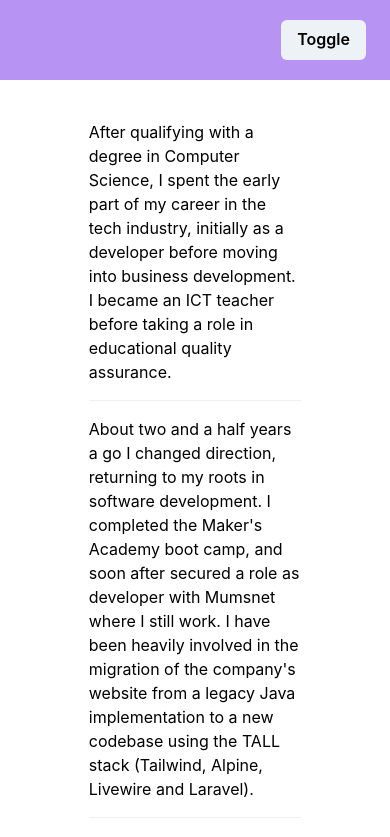
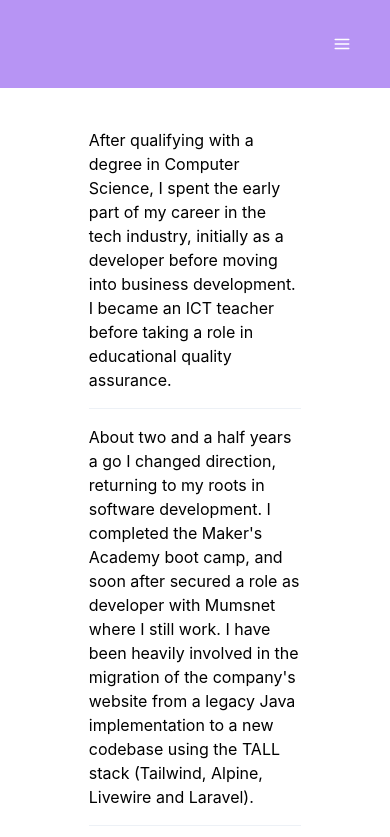
Before and after one commit to PhilipVigus/portfolio2, a React (Create React App) app: page /about in a window 390 px wide. Shown: the top 837 px of the page. Built offline with nearby package versions, Linux system fonts and the light colour scheme.

Commit message:
Add hamburger icon

```diff
--- a/package.json
+++ b/package.json
@@ -3,6 +3,7 @@
   "version": "0.1.0",
   "private": true,
   "dependencies": {
+    "@chakra-ui/icons": "^1.1.7",
     "@chakra-ui/react": "^1.8.6",
     "@emotion/react": "^11.8.2",
     "@emotion/styled": "^11.8.1",
--- a/src/components/header/Header.jsx
+++ b/src/components/header/Header.jsx
@@ -1,4 +1,5 @@
-import { Box, Flex, HStack, Button, Collapse, VStack, useMediaQuery } from '@chakra-ui/react';
+import { HamburgerIcon } from '@chakra-ui/icons';
+import { Box, Flex, HStack, Collapse, VStack, useMediaQuery, IconButton } from '@chakra-ui/react';
 
 import { useState } from 'react';
 import Links from './Links';
@@ -18,7 +19,16 @@ function Header() {
           </HStack>
         )}
 
-        {isMobile && <Button onClick={handleShowMenuToggle}>Toggle</Button>}
+        {isMobile && (
+          <IconButton
+            onClick={handleShowMenuToggle}
+            aria-label="Show menu"
+            colorScheme="alpha"
+            size="lg"
+            icon={<HamburgerIcon />}>
+            Toggle
+          </IconButton>
+        )}
       </Flex>
 
       <Collapse in={showMobileMenu && isMobile}>
```
Also changed, not shown: 1 other file (tests, documents, lock files or other folders).
